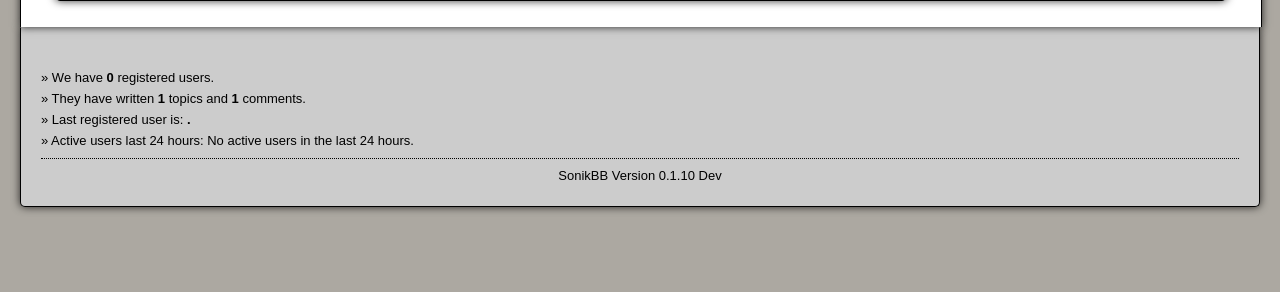
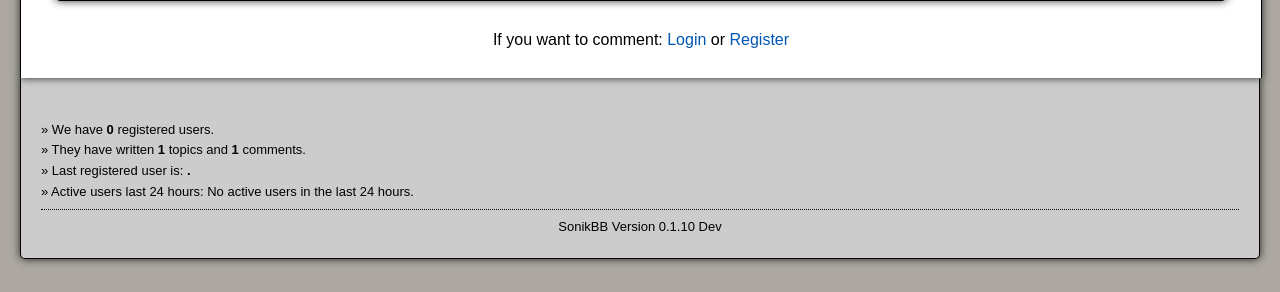
Before and after one commit to sonikblast88/SonikBB, a PHP site: page /topic.php in a window 1280 px wide. Shown: the part 397-689 px from the top of the page. Run offline with PHP 8.4, Linux system fonts and the light colour scheme; data comes from the database, SQL or seed files in the repository; data that the repository does not hold is empty; a stand-in replaces the project's code that opens the database connection; some libraries are stand-ins or nearby versions.

Commit message:
Update topic.php

```diff
--- a/topic.php
+++ b/topic.php
@@ -114,8 +114,12 @@ require_once('template/header.php');
 <p><?= $parsedown->text($topic['topic_desc']) ?></p>
 </div>
 
-<?php if(isUserOrAdmin()): ?>
-<br/><center><a href = "add_comment.php?topic_id=<?= $topic_id ?>"><img src = "template/images/comment.png" alt = "" /></a></center>
+<?php if (isUserOrAdmin()): ?>
+    <br/><center><a href="add_comment.php?topic_id=<?= $topic_id ?>"><img src="template/images/comment.png" alt="" /></a></center>
+<?php else: ?>
+    <br/><center>
+        If you want to comment: <a href="login.php">Login</a> or <a href="register.php">Register</a>
+    </center>
 <?php endif; ?>
 
     <?php foreach ($comments as $comment): ?>
```
